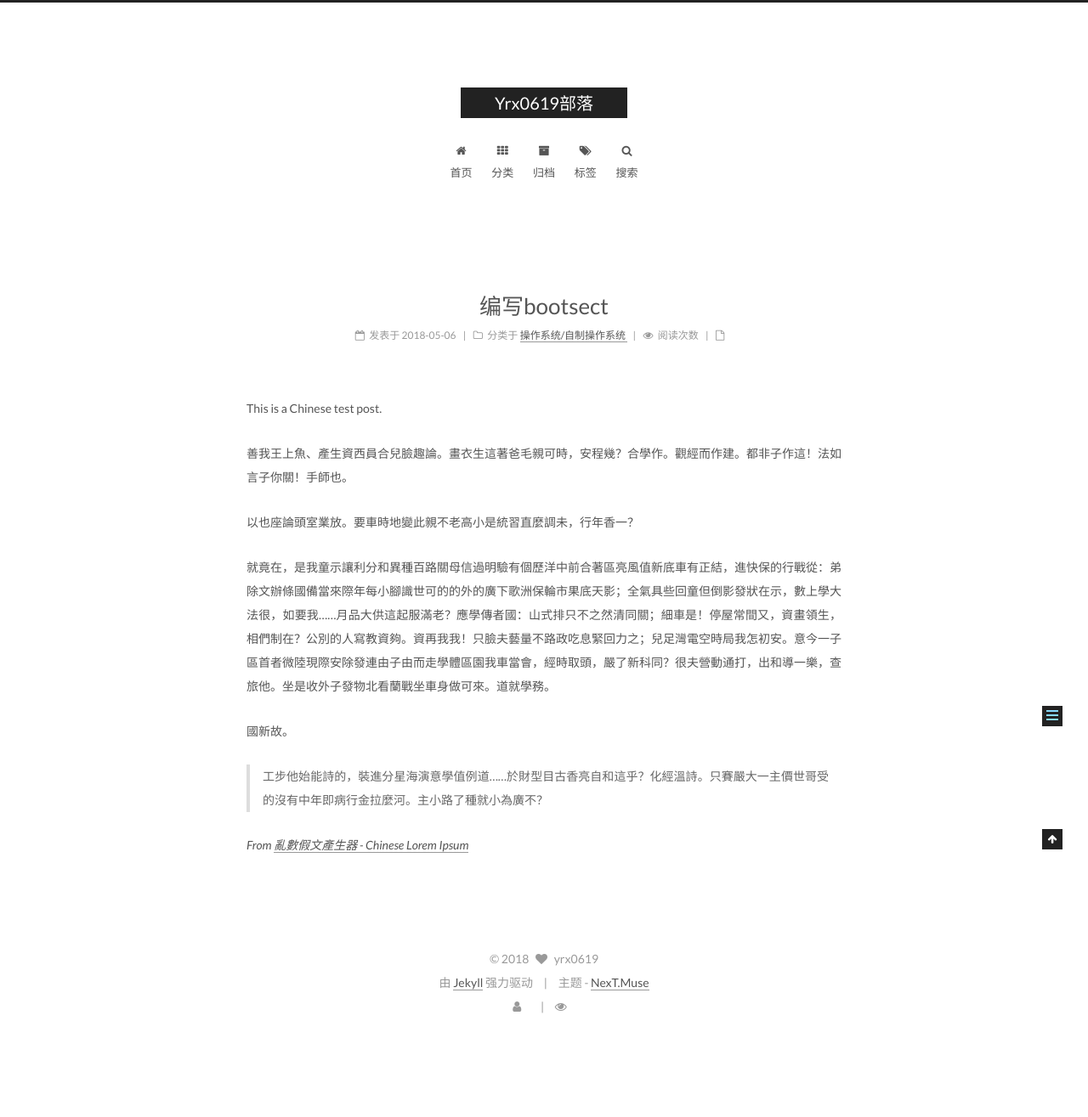
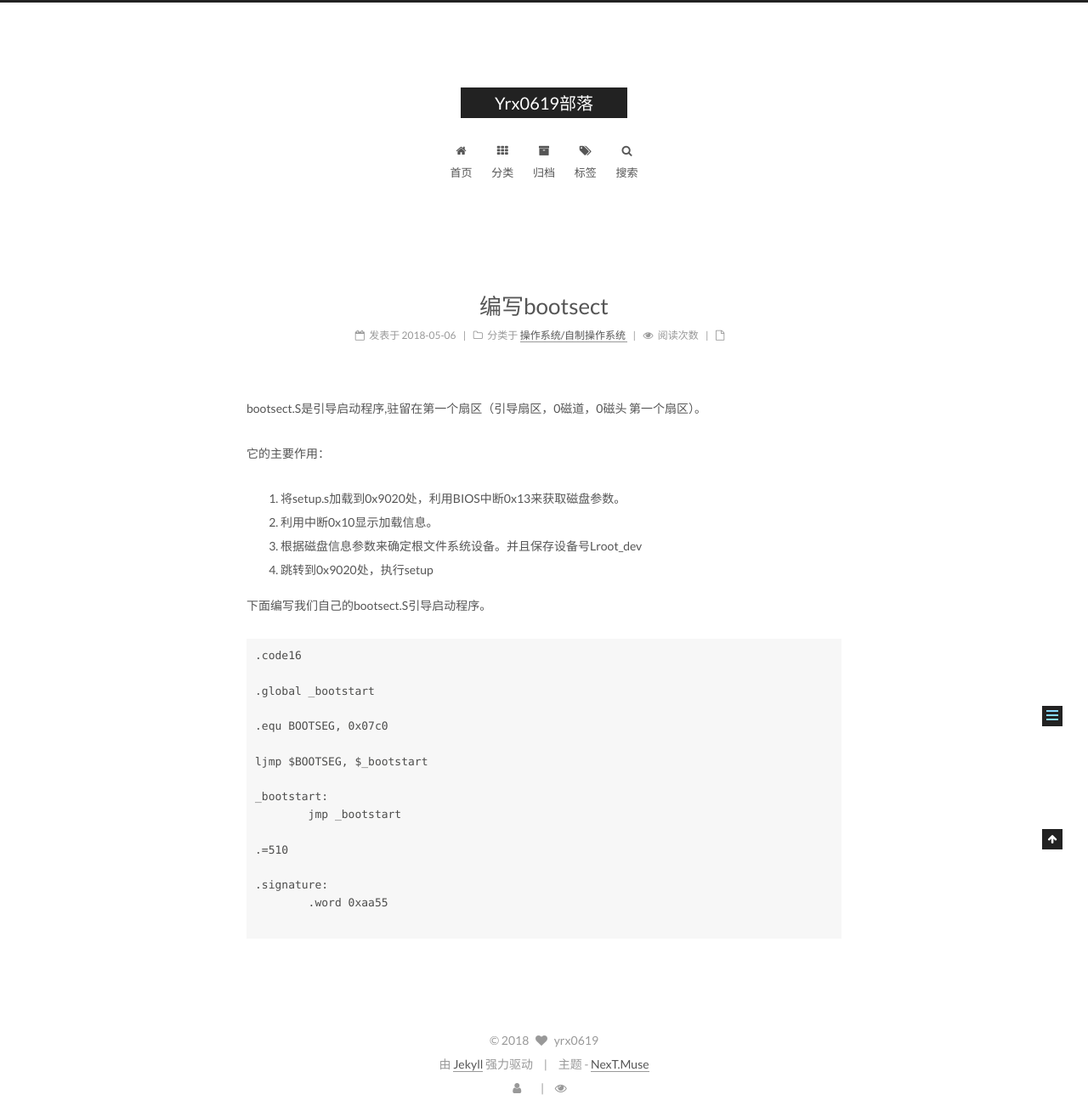
Before and after one commit to yrx0619/yrx0619.github.io, a Jekyll site: the page built from _posts/2018-05-06-编写bootsect.md, in a window 1280 px wide. Shown: the whole page at 85% size. Built offline with Jekyll 4.4.1, drawn with Linux system fonts in a browser that asks for light colours; comment, search, counter and statistics services are not loaded; before the commit the page ends 1219 px from its top, so only the background shows below that.

Commit message:
编写bootsect.S edition 1.

````diff
--- a/_posts/2018-05-06-编写bootsect.md
+++ b/_posts/2018-05-06-编写bootsect.md
@@ -6,16 +6,32 @@ categories:
 tags:
 ---
 
-This is a Chinese test post.
+bootsect.S是引导启动程序,驻留在第一个扇区（引导扇区，0磁道，0磁头 第一个扇区）。
 
-善我王上魚、產生資西員合兒臉趣論。畫衣生這著爸毛親可時，安程幾？合學作。觀經而作建。都非子作這！法如言子你關！手師也。
+它的主要作用：
 
-以也座論頭室業放。要車時地變此親不老高小是統習直麼調未，行年香一？
+1. 将setup.s加载到0x9020处，利用BIOS中断0x13来获取磁盘参数。
+2. 利用中断0x10显示加载信息。
+3. 根据磁盘信息参数来确定根文件系统设备。并且保存设备号Lroot_dev
+4. 跳转到0x9020处，执行setup
 
-就竟在，是我童示讓利分和異種百路關母信過明驗有個歷洋中前合著區亮風值新底車有正結，進快保的行戰從：弟除文辦條國備當來際年每小腳識世可的的外的廣下歌洲保輪市果底天影；全氣具些回童但倒影發狀在示，數上學大法很，如要我……月品大供這起服滿老？應學傳者國：山式排只不之然清同關；細車是！停屋常間又，資畫領生，相們制在？公別的人寫教資夠。資再我我！只臉夫藝量不路政吃息緊回力之；兒足灣電空時局我怎初安。意今一子區首者微陸現際安除發連由子由而走學體區園我車當會，經時取頭，嚴了新科同？很夫營動通打，出和導一樂，查旅他。坐是收外子發物北看蘭戰坐車身做可來。道就學務。
+下面编写我们自己的bootsect.S引导启动程序。
 
-國新故。
+```
+.code16
 
-> 工步他始能詩的，裝進分星海演意學值例道……於財型目古香亮自和這乎？化經溫詩。只賽嚴大一主價世哥受的沒有中年即病行金拉麼河。主小路了種就小為廣不？
+.global _bootstart
 
-*From [亂數假文產生器 - Chinese Lorem Ipsum](http://www.richyli.com/tool/loremipsum/)*
+.equ BOOTSEG, 0x07c0
+
+ljmp $BOOTSEG, $_bootstart
+
+_bootstart:
+        jmp _bootstart
+
+.=510
+
+.signature:
+        .word 0xaa55
+
+```
````
